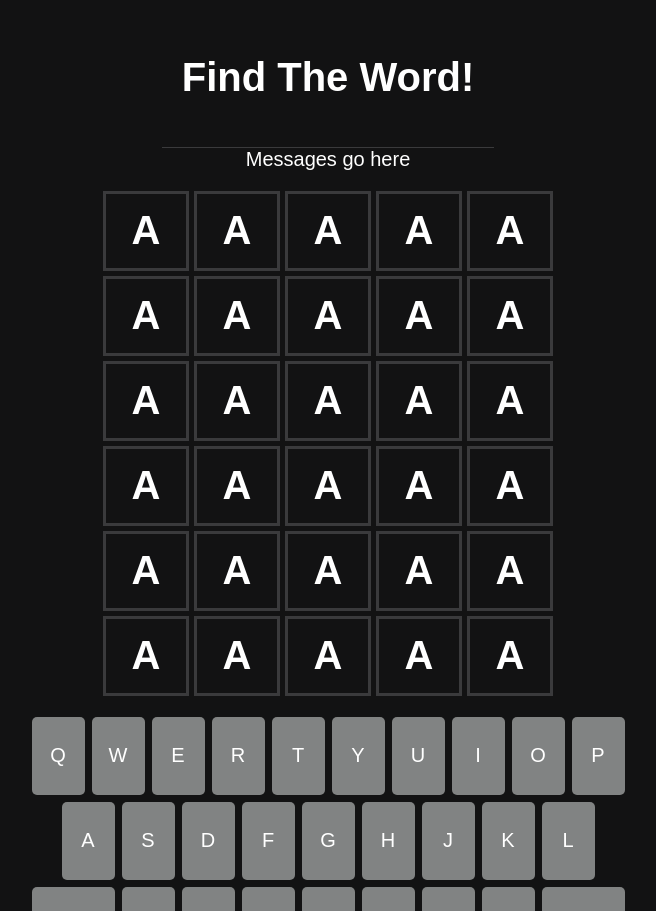
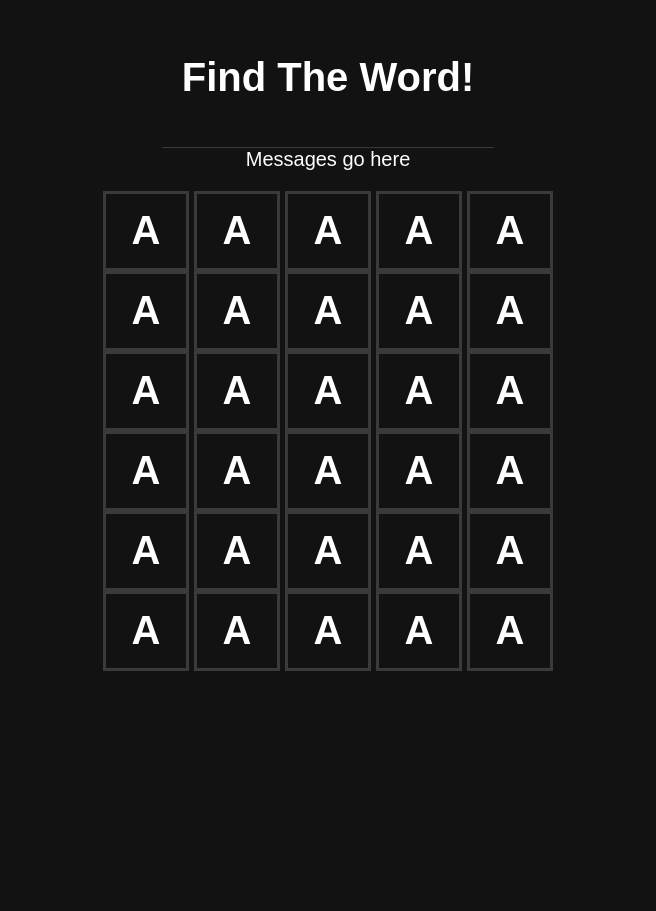
Before and after one commit to GiorgioMendieta/Word_Guessr, a Flask app: page / in a window 1280 px wide. Shown: the top 911 px of the page, without its empty margins (312-968 px from the left). Run offline with Flask 2, Linux system fonts and the light colour scheme.

Commit message:
Add grid flex container

```diff
--- a/templates/index.html
+++ b/templates/index.html
@@ -17,8 +17,9 @@
             Messages go here
         </div>
 
-        <!-- Variable number of rows -->
         <div class="guess-grid-container">
+            <!-- Variable number of rows -->
+            <div class="guess-grid">
             <!-- Tiles go here -->
             {% for guess in range(num_guesses) %}
                 <div class="guessRow" id="attempt-{{guess}}">
@@ -29,6 +30,7 @@
                 {% endfor %}
                 </div>
             {% endfor %}
+            </div>
         </div>
 
         <div class="keyboard-container">
```
